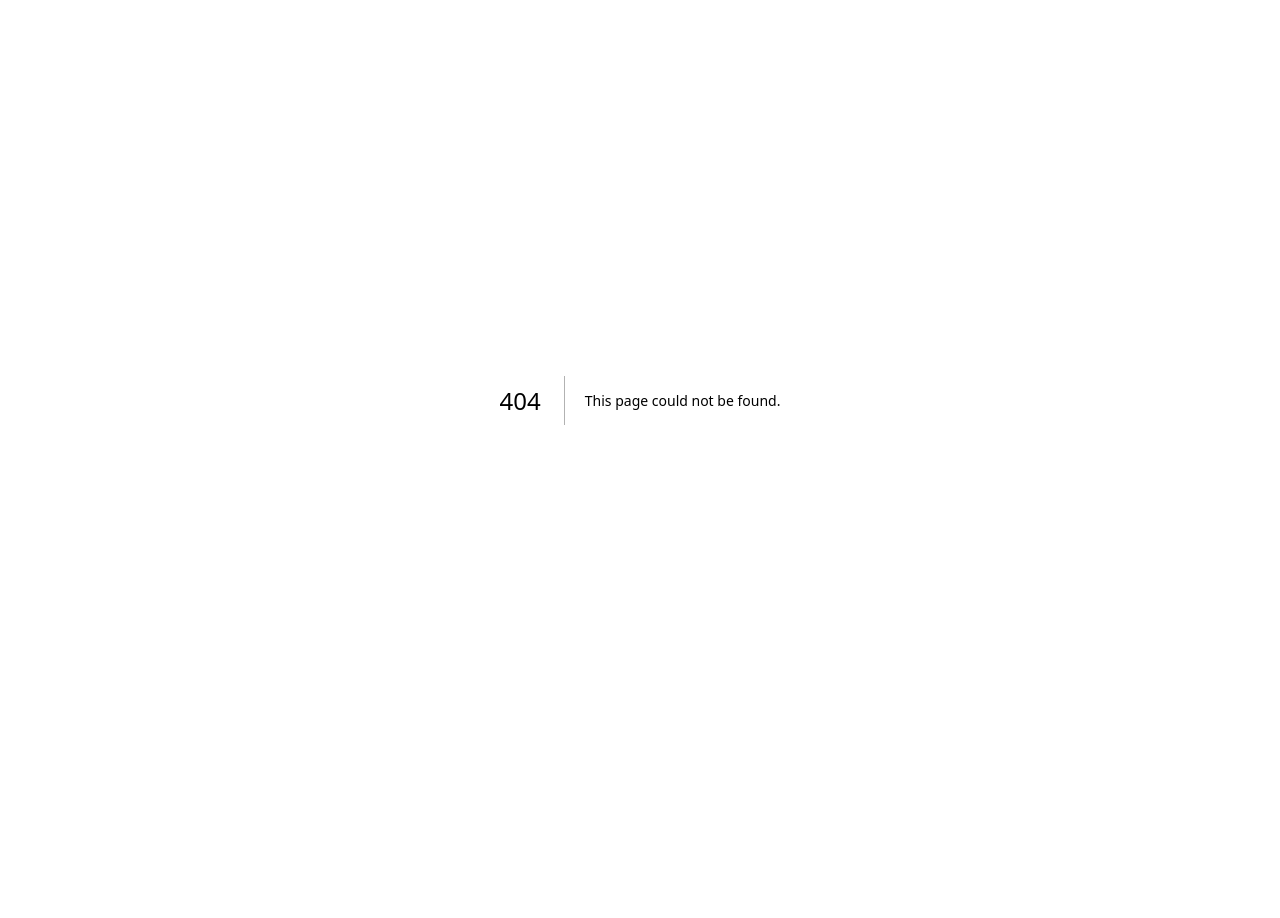
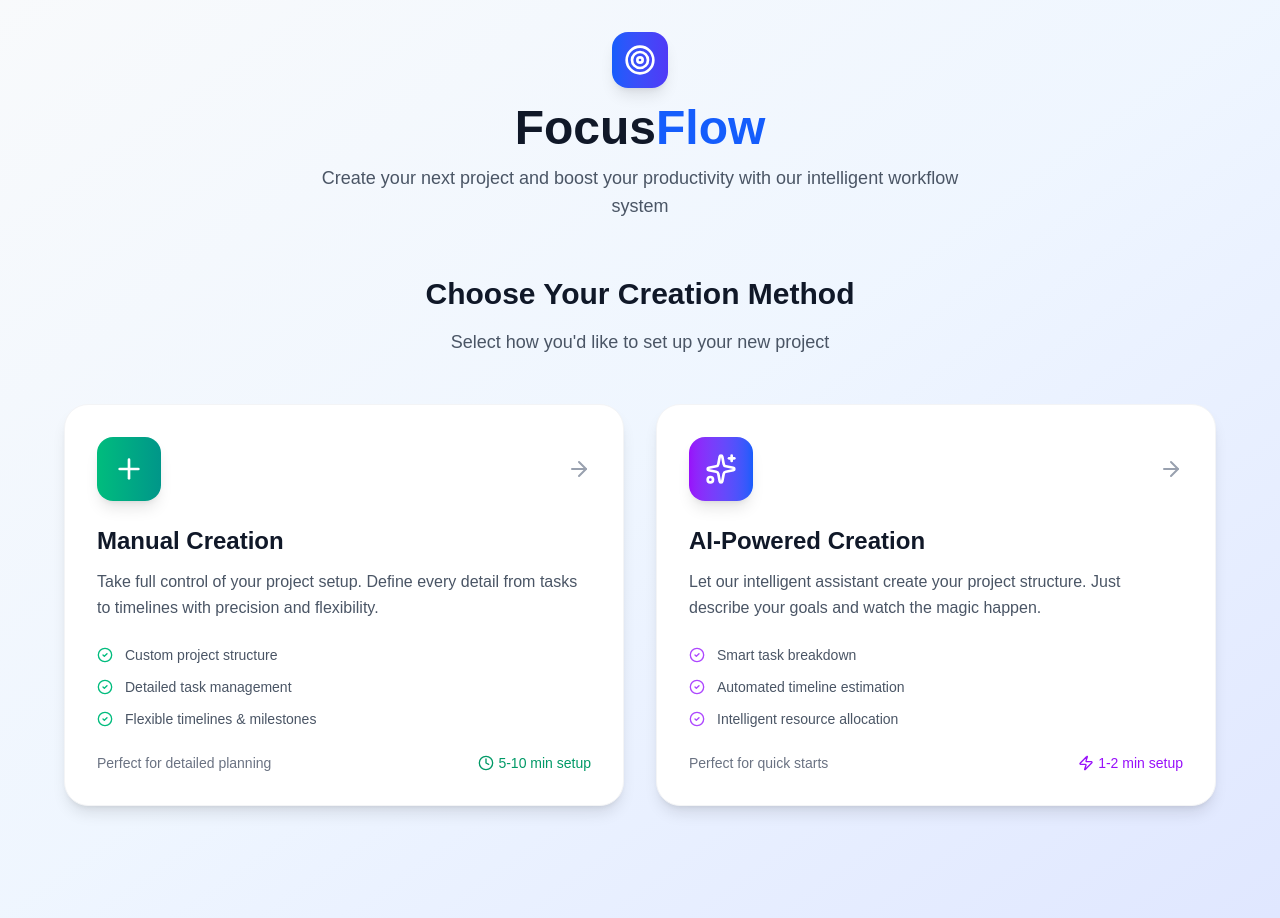
Before and after one commit to Tanaka878/Focus-Flow-Frontend, a Next.js app: page /Views/ProjectCreation in a window 1280 px wide. Before the commit this address had no page. Before the commit the page ends 800 px from the top, so only its background shows below. Built offline with nearby package versions, Linux system fonts and the light colour scheme.

Commit message:
Refactor views and add project creation page
- Renamed Create.tsx to ManualCreation/page.tsx for clarity
- Added new ProjectCreation/page.tsx for project setup
- Updated Layout/page.tsx to support new view structure

```diff
--- a/src/app/Views/Layout/page.tsx
+++ b/src/app/Views/Layout/page.tsx
@@ -4,9 +4,7 @@ import Navbar from "../NavBar";
 import TopNavbar from "../TopNavBar";
 import Home from "../Home";
 import Settings from "../Settings";
-import Create from "../Create";
-
-
+import ProjectCreationPage from "../ProjectCreation/page";
 
 export default function Layout({  }) {
     const [currentView, setCurrentView] = useState('Home');
@@ -19,7 +17,7 @@ const renderContent = () => {
       case 'Settings':
         return <Settings />;
       case 'Create':
-        return < Create/>;
+        return < ProjectCreationPage/>;
 
       default:
         return <Home />;
--- a/src/app/Views/Create.tsx
+++ b/src/app/Views/ManualCreation/page.tsx
@@ -1,6 +1,7 @@
+'use client';
 import React, { useState, FormEvent } from 'react';
 import { Plus, X, Calendar, Users, CheckCircle, Clock, Target } from 'lucide-react';
-import BASE_URL from '../utils/api';
+import BASE_URL from '../../utils/api';
 
 
 
--- /dev/null
+++ b/src/app/Views/ProjectCreation/page.tsx
@@ -0,0 +1,158 @@
+import React, { useState } from 'react';
+import { Plus, Sparkles, Target, ArrowRight, Zap, CheckCircle2, Clock } from 'lucide-react';
+import { useRouter } from 'next/navigation';
+
+const ProjectCreationPage = () => {
+        const router = useRouter();
+
+  const [hoveredOption, setHoveredOption] = useState<string | null>("");
+
+  const handleManualCreate = () => {
+    router.push('/Views/ManualCreation/');
+  };
+
+  const handleAICreate = () => {
+    // Navigate to AI project creation
+    console.log('Navigate to AI project creation');
+  };
+
+  return (
+    <div className="min-h-screen bg-gradient-to-br from-slate-50 via-blue-50 to-indigo-100">
+      {/* Header */}
+      <div className="container mx-auto px-4 pt-8 pb-6">
+        <div className="text-center mb-8">
+          <div className="flex items-center justify-center mb-4">
+            <div className="bg-gradient-to-r from-blue-600 to-indigo-600 p-3 rounded-2xl shadow-lg">
+              <Target className="w-8 h-8 text-white" />
+            </div>
+          </div>
+          <h1 className="text-4xl md:text-5xl font-bold text-gray-900 mb-3">
+            Focus<span className="text-blue-600">Flow</span>
+          </h1>
+          <p className="text-lg text-gray-600 max-w-2xl mx-auto">
+            Create your next project and boost your productivity with our intelligent workflow system
+          </p>
+        </div>
+      </div>
+
+      {/* Main Content */}
+      <div className="container mx-auto px-4 pb-12">
+        <div className="max-w-6xl mx-auto">
+          {/* Section Title */}
+          <div className="text-center mb-12">
+            <h2 className="text-3xl font-bold text-gray-900 mb-4">Choose Your Creation Method</h2>
+            <p className="text-gray-600 text-lg">Select how you&apos;d like to set up your new project</p>
+          </div>
+
+          {/* Creation Options */}
+          <div className="grid md:grid-cols-2 gap-8 mb-16">
+            {/* Manual Creation */}
+            <div
+              className={`relative group cursor-pointer transition-all duration-300 ${
+                hoveredOption === 'manual' ? 'scale-105' : 'hover:scale-102'
+              }`}
+              onMouseEnter={() => setHoveredOption('manual')}
+              onMouseLeave={() => setHoveredOption(null)}
+              onClick={handleManualCreate}
+            >
+              <div className="bg-white rounded-3xl p-8 shadow-lg border border-gray-100 hover:shadow-2xl transition-all duration-300">
+                <div className="flex items-center justify-between mb-6">
+                  <div className="bg-gradient-to-r from-emerald-500 to-teal-600 p-4 rounded-2xl shadow-lg">
+                    <Plus className="w-8 h-8 text-white" />
+                  </div>
+                  <ArrowRight className={`w-6 h-6 text-gray-400 transition-all duration-300 ${
+                    hoveredOption === 'manual' ? 'translate-x-2 text-emerald-600' : ''
+                  }`} />
+                </div>
+
+                <h3 className="text-2xl font-bold text-gray-900 mb-3">Manual Creation</h3>
+                <p className="text-gray-600 mb-6 leading-relaxed">
+                  Take full control of your project setup. Define every detail from tasks to timelines with precision and flexibility.
+                </p>
+
+                <div className="space-y-3 mb-6">
+                  <div className="flex items-center text-sm text-gray-600">
+                    <CheckCircle2 className="w-4 h-4 text-emerald-500 mr-3 flex-shrink-0" />
+                    Custom project structure
+                  </div>
+                  <div className="flex items-center text-sm text-gray-600">
+                    <CheckCircle2 className="w-4 h-4 text-emerald-500 mr-3 flex-shrink-0" />
+                    Detailed task management
+                  </div>
+                  <div className="flex items-center text-sm text-gray-600">
+                    <CheckCircle2 className="w-4 h-4 text-emerald-500 mr-3 flex-shrink-0" />
+                    Flexible timelines & milestones
+                  </div>
+                </div>
+
+                <div className="flex items-center justify-between text-sm">
+                  <span className="text-gray-500">Perfect for detailed planning</span>
+                  <div className="flex items-center text-emerald-600">
+                    <Clock className="w-4 h-4 mr-1" />
+                    5-10 min setup
+                  </div>
+                </div>
+              </div>
+            </div>
+
+            {/* AI Creation */}
+            <div
+              className={`relative group cursor-pointer transition-all duration-300 ${
+                hoveredOption === 'ai' ? 'scale-105' : 'hover:scale-102'
+              }`}
+              onMouseEnter={() => setHoveredOption('ai')}
+              onMouseLeave={() => setHoveredOption(null)}
+              onClick={handleAICreate}
+            >
+              <div className="bg-white rounded-3xl p-8 shadow-lg border border-gray-100 hover:shadow-2xl transition-all duration-300 relative overflow-hidden">
+                {/* AI Glow Effect */}
+                <div className="absolute inset-0 bg-gradient-to-r from-purple-500/5 to-blue-500/5 opacity-0 group-hover:opacity-100 transition-opacity duration-300"></div>
+
+                <div className="relative z-10">
+                  <div className="flex items-center justify-between mb-6">
+                    <div className="bg-gradient-to-r from-purple-600 to-blue-600 p-4 rounded-2xl shadow-lg">
+                      <Sparkles className="w-8 h-8 text-white" />
+                    </div>
+                    <ArrowRight className={`w-6 h-6 text-gray-400 transition-all duration-300 ${
+                      hoveredOption === 'ai' ? 'translate-x-2 text-purple-600' : ''
+                    }`} />
+                  </div>
+
+                  <h3 className="text-2xl font-bold text-gray-900 mb-3">AI-Powered Creation</h3>
+                  <p className="text-gray-600 mb-6 leading-relaxed">
+                    Let our intelligent assistant create your project structure. Just describe your goals and watch the magic happen.
+                  </p>
+
+                  <div className="space-y-3 mb-6">
+                    <div className="flex items-center text-sm text-gray-600">
+                      <CheckCircle2 className="w-4 h-4 text-purple-500 mr-3 flex-shrink-0" />
+                      Smart task breakdown
+                    </div>
+                    <div className="flex items-center text-sm text-gray-600">
+                      <CheckCircle2 className="w-4 h-4 text-purple-500 mr-3 flex-shrink-0" />
+                      Automated timeline estimation
+                    </div>
+                    <div className="flex items-center text-sm text-gray-600">
+                      <CheckCircle2 className="w-4 h-4 text-purple-500 mr-3 flex-shrink-0" />
+                      Intelligent resource allocation
+                    </div>
+                  </div>
+
+                  <div className="flex items-center justify-between text-sm">
+                    <span className="text-gray-500">Perfect for quick starts</span>
+                    <div className="flex items-center text-purple-600">
+                      <Zap className="w-4 h-4 mr-1" />
+                      1-2 min setup
+                    </div>
+                  </div>
+                </div>
+              </div>
+            </div>
+          </div>
+        </div>
+      </div>
+    </div>
+  );
+};
+
+export default ProjectCreationPage;
```
